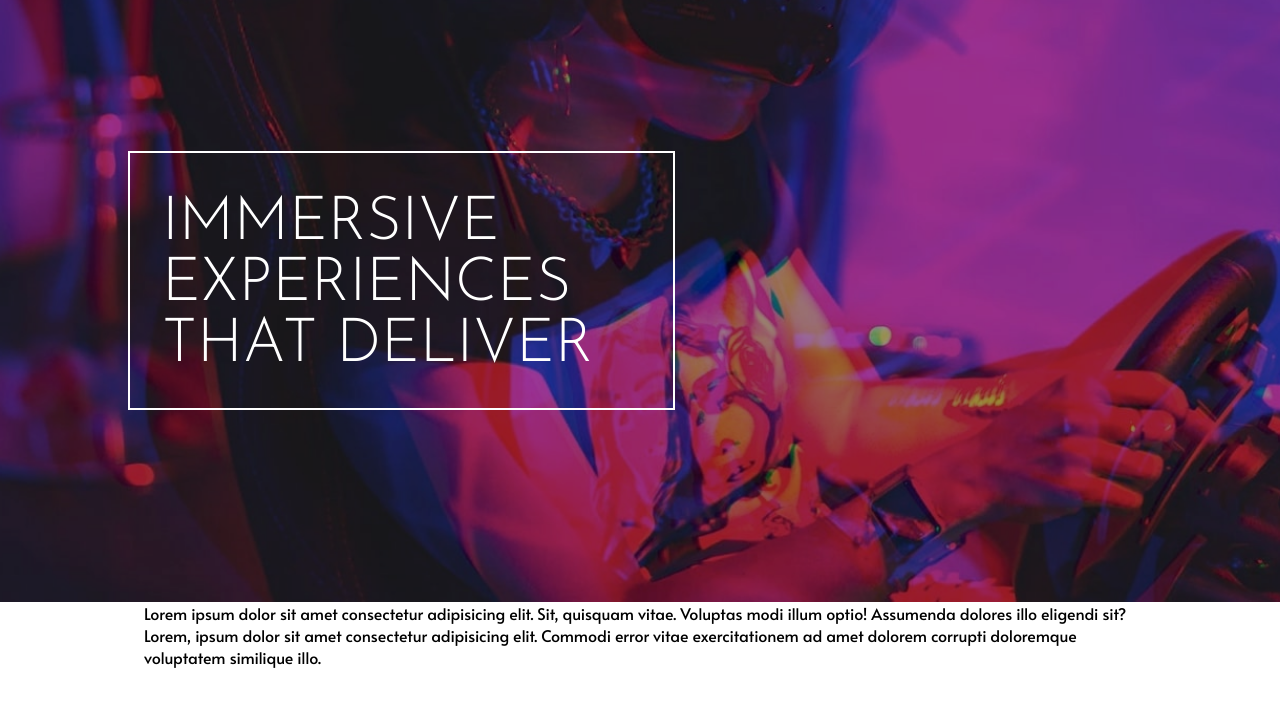
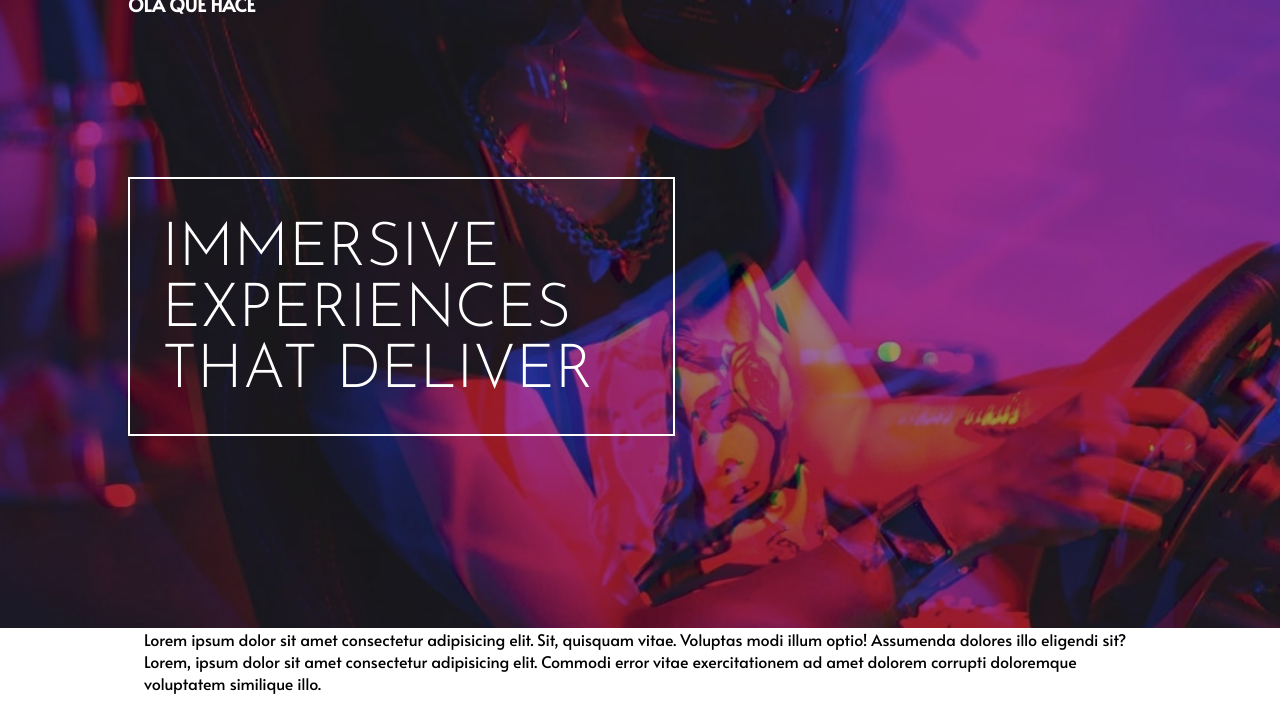
Before and after one commit to donCelis/loopstudios, a plain HTML site: page index.html in a window 1280 px wide. Shown: the part 80-800 px from the top of the page. Drawn offline with Linux system fonts and the light colour scheme.

Commit message:
texto by kenet

```diff
--- a/index.html
+++ b/index.html
@@ -28,6 +28,7 @@
             <a href="#">Support</a>
           </menu>
         </header>
+        <h3>OLA QUE HACE</h3>
         <section class="home__content">
           <h2>
             Immersive <br />
```
